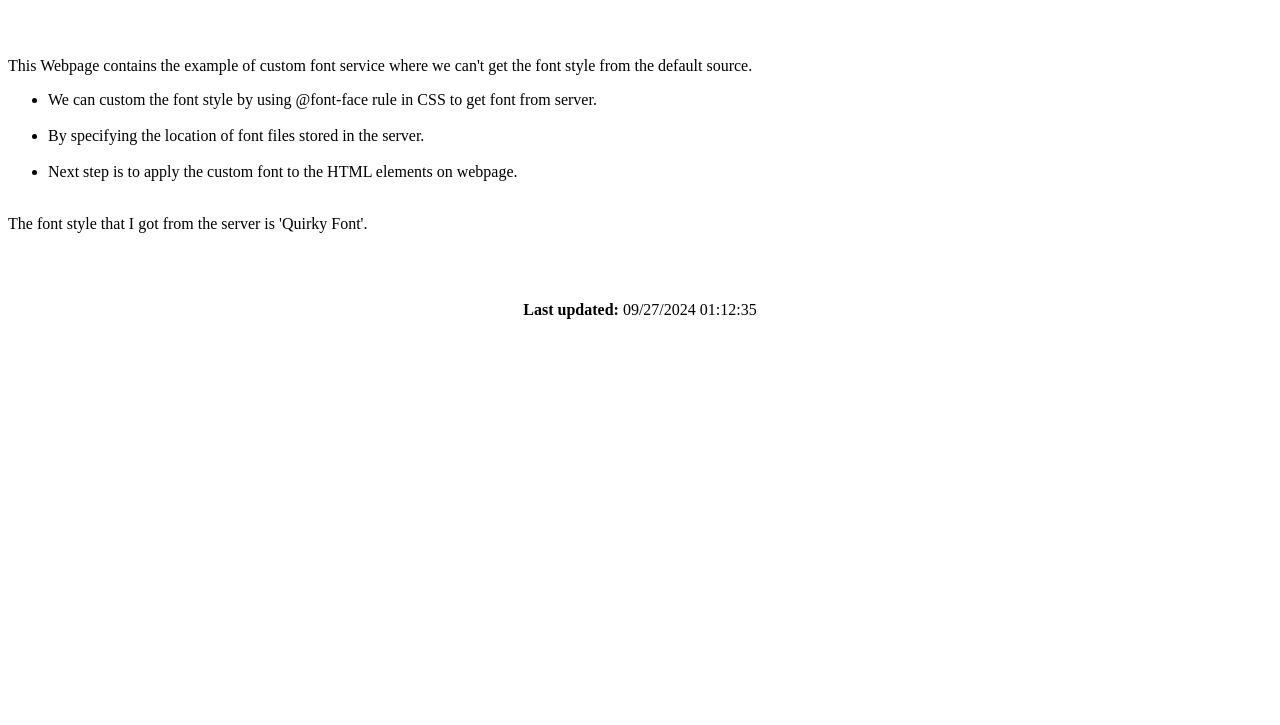
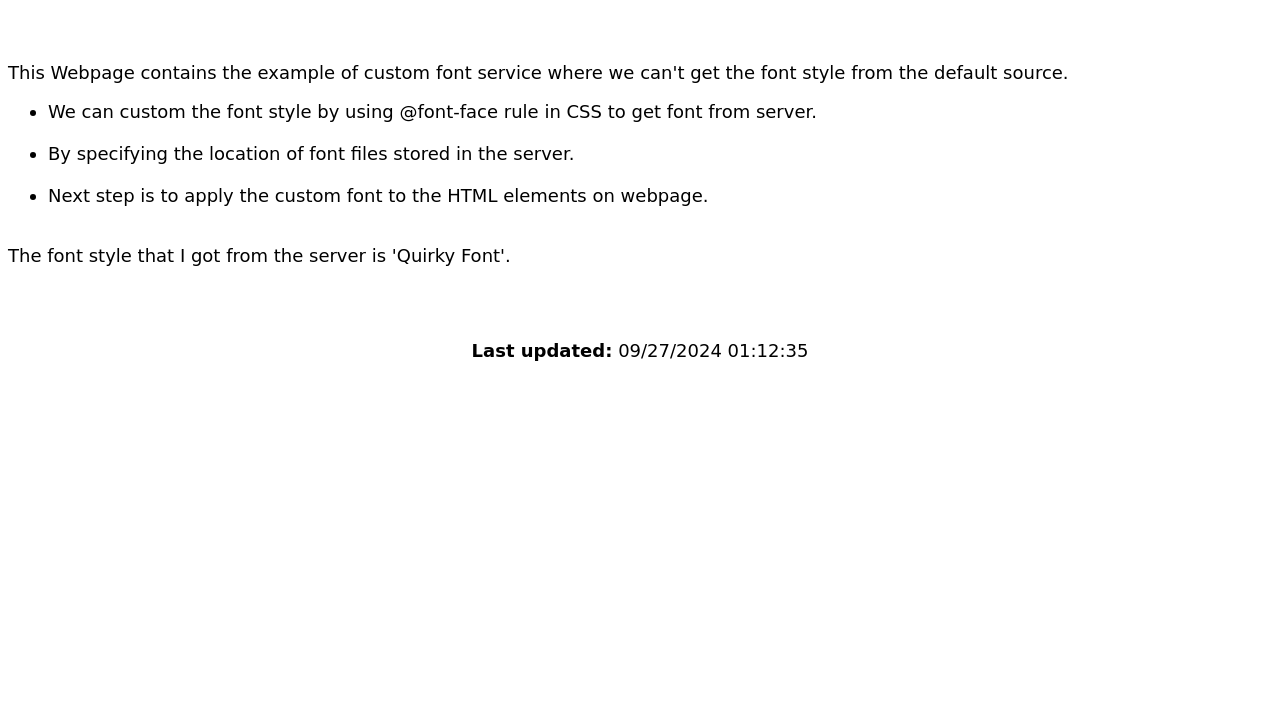
Before and after one commit to DarMonarch/samplewebsite, a plain HTML site: page index.html in a window 1280 px wide. Shown: the part 75-800 px from the top of the page. Drawn offline with Linux system fonts and the light colour scheme; a web font is replaced by a local one.

Commit message:
Update index.html

```diff
--- a/index.html
+++ b/index.html
@@ -3,7 +3,7 @@
 <head>
     <meta charset="UTF-8">
     <meta name="viewport" content="width=device-width, initial-scale=1.0">
-    <link rel="stylesheet" href="Serving_Fonts.css">
+    <link rel="stylesheet" href="index.css">
     <title>Custom Service Font</title>
 </head>
 <body>
```
